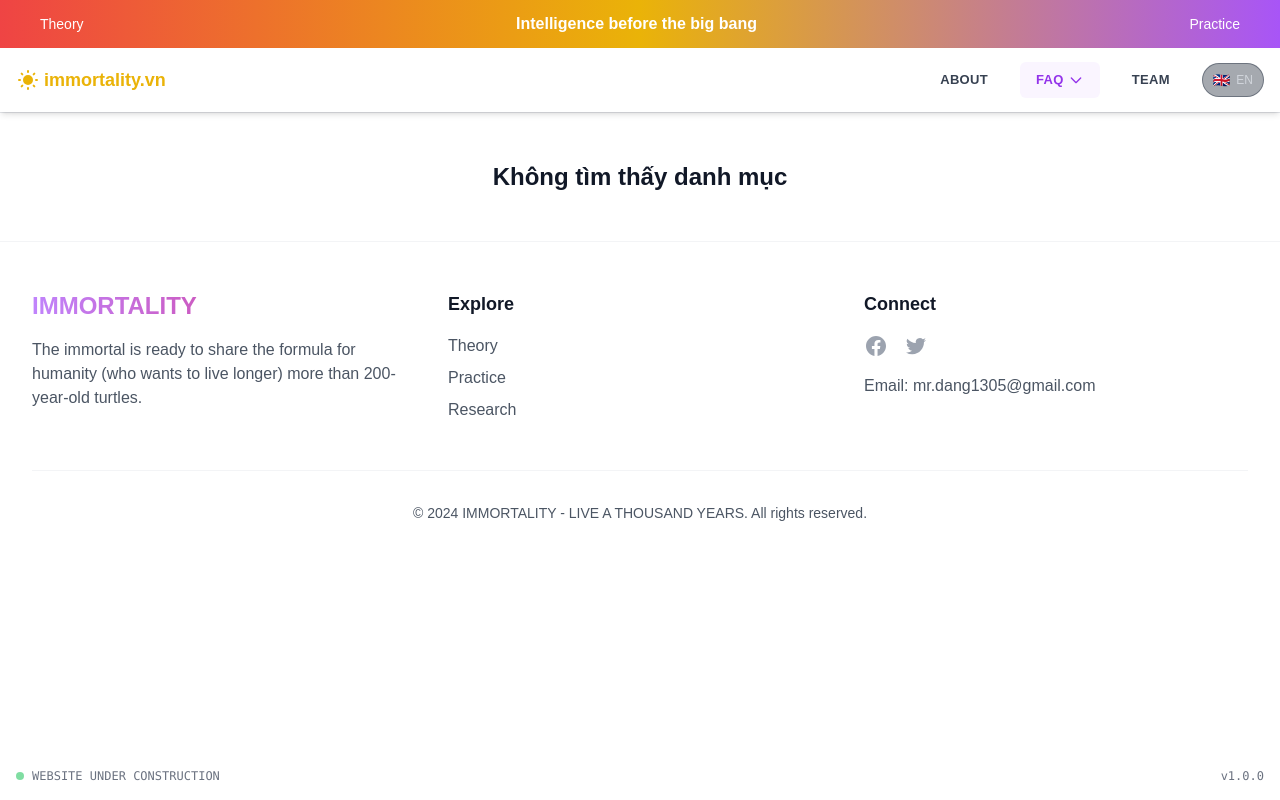
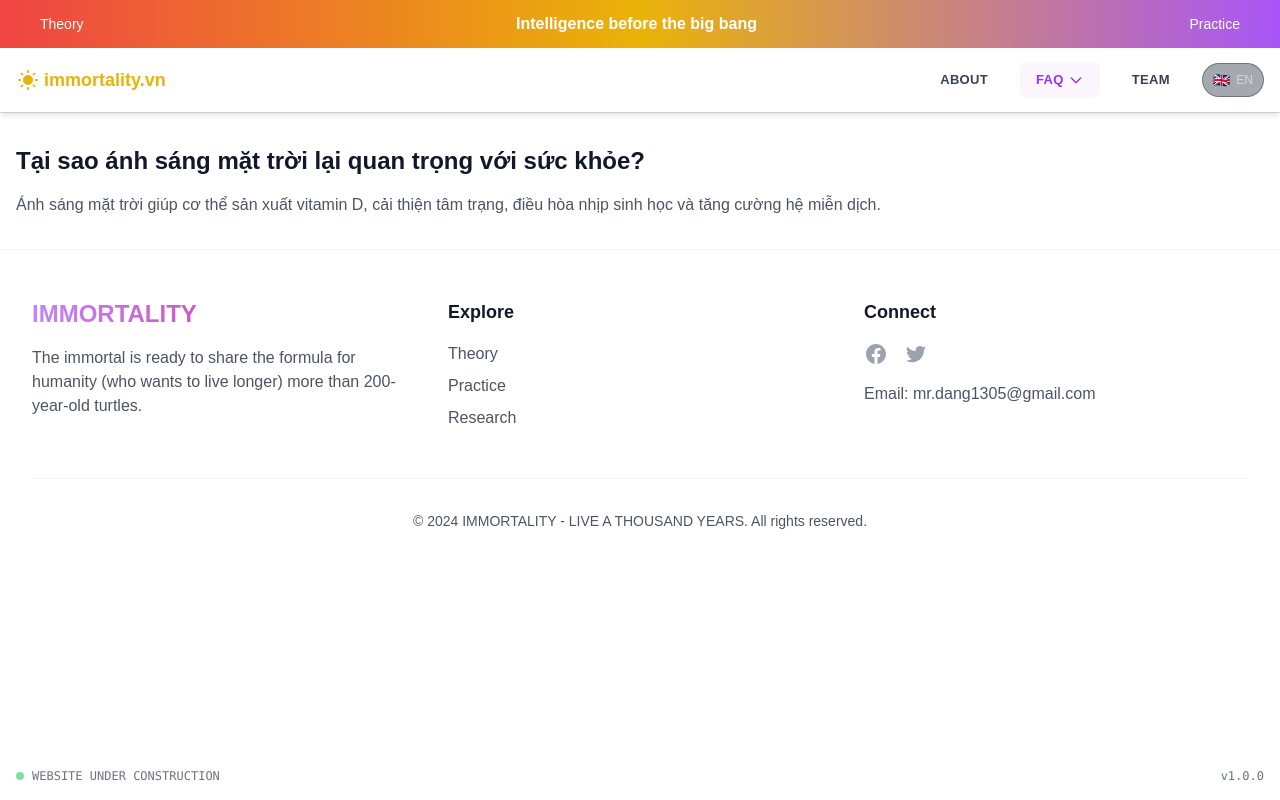
Before and after one commit to minhdang03/battu, a Next.js app: page /en/questions/anh-sang-mat-troi in a window 1280 px wide. Built offline with nearby package versions, Linux system fonts and the light colour scheme.

Commit message:
Change layout update Vi/en, con loi 3

```diff
--- a/app/[lang]/components/categories/[id]/page.jsx
+++ b/app/[lang]/components/categories/[id]/page.jsx
@@ -1,11 +1,22 @@
-import { categories } from '../../data/categories';
-import QuestionList from '../../Questions/QuestionList';
+import { getTranslations } from '../../../../config/i18n'
+import questions from '../../data/questions'
+import QuestionList from '../../Questions/QuestionList'
 
-export default function CategoryPage({ params }) {
-  const category = categories.find(cat => cat.id === params.id);
+export function generateStaticParams() {
+  return questions.categories.map((category) => ({
+    id: category.id,
+  }))
+}
+
+export default async function CategoryPage({ params }) {
+  const lang = params?.lang || 'vi'
+  const dict = await getTranslations(lang)
+  const categoryId = params?.id
+
+  const category = questions.categories.find(cat => cat.id === categoryId)
 
   if (!category) {
-    return <div>Category not found</div>;
+    return <div>Category not found</div>
   }
 
   return (
@@ -13,12 +24,7 @@ export default function CategoryPage({ params }) {
       title={category.title}
       description={category.description}
       questions={category.questions}
+      lang={lang}
     />
-  );
+  )
 }
-
-export async function generateStaticParams() {
-  return categories.map((category) => ({
-    id: category.id,
-  }));
-}
--- a/app/[lang]/components/data/questions.js
+++ b/app/[lang]/components/data/questions.js
@@ -1,5 +1,3 @@
-'use client';
-
 const questionCategories = {
   title: "Câu Hỏi Thường Gặp",
   description: "Những câu hỏi phổ biến về phương pháp sống thọ",
@@ -9,11 +7,21 @@ const questionCategories = {
       title: "Sức Khỏe",
       description: "Các câu hỏi về sức khỏe và phương pháp điều trị",
       questions: [
-        "Làm thế nào để tăng cường hệ miễn dịch?",
-        "Phương pháp này có thể chữa được ung thư không?",
-        "Tại sao ánh sáng mặt trời lại quan trọng với sức khỏe?",
-        "Chế độ ăn uống ảnh hưởng như thế nào đến tuổi thọ?",
-        "Làm sao để duy trì sức khỏe tối ưu?"
+        {
+          id: "tang-cuong-mien-dich",
+          title: "Làm thế nào để tăng cường hệ miễn dịch?",
+          answer: "Để tăng cường hệ miễn dịch, bạn cần kết hợp nhiều yếu tố: chế độ ăn uống lành mạnh, tập thể dục đều đặn, ngủ đủ giấc, và giảm stress."
+        },
+        {
+          id: "chua-ung-thu",
+          title: "Phương pháp này có thể chữa được ung thư không?",
+          answer: "Phương pháp này không phải là phương pháp chữa trị ung thư trực tiếp, nhưng có thể hỗ trợ cơ thể phòng ngừa và tăng cường sức đề kháng."
+        },
+        {
+          id: "anh-sang-mat-troi",
+          title: "Tại sao ánh sáng mặt trời lại quan trọng với sức khỏe?",
+          answer: "Ánh sáng mặt trời giúp cơ thể sản xuất vitamin D, cải thiện tâm trạng, điều hòa nhịp sinh học và tăng cường hệ miễn dịch."
+        }
       ]
     },
     {
@@ -21,11 +29,16 @@ const questionCategories = {
       title: "Tinh Thần",
       description: "Các vấn đề về tâm lý và tinh thần",
       questions: [
-        "Làm sao để giảm stress và lo âu?",
-        "Thiền có vai trò gì trong việc kéo dài tuổi thọ?",
-        "Làm thế nào để duy trì sự tích cực?",
-        "Tại sao niềm vui lại quan trọng với sức khỏe?",
-        "Làm sao để cân bằng cuộc sống?"
+        {
+          id: "giam-stress",
+          title: "Làm sao để giảm stress và lo âu?",
+          answer: "Thiền định, yoga, tập thể dục, và duy trì lối sống cân bằng là những phương pháp hiệu quả để giảm stress và lo âu."
+        },
+        {
+          id: "thien-dinh",
+          title: "Thiền có vai trò gì trong việc kéo dài tuổi thọ?",
+          answer: "Thiền giúp giảm stress, cải thiện chất lượng giấc ngủ, tăng cường hệ miễn dịch và làm chậm quá trình lão hóa."
+        }
       ]
     },
     {
@@ -33,11 +46,16 @@ const questionCategories = {
       title: "Môi Trường",
       description: "Tác động của môi trường đến tuổi thọ",
       questions: [
-        "Môi trường sống ảnh hưởng thế nào đến tuổi thọ?",
-        "Làm sao để giảm thiểu tác động của ô nhiễm?",
-        "Nên chọn nơi sinh sống như thế nào?",
-        "Ánh sáng tự nhiên có vai trò gì?",
-        "Không khí sạch quan trọng như thế nào?"
+        {
+          id: "tac-dong-moi-truong",
+          title: "Môi trường sống ảnh hưởng thế nào đến tuổi thọ?",
+          answer: "Môi trường sống ảnh hưởng trực tiếp đến sức khỏe và tuổi thọ thông qua chất lượng không khí, nước, và các yếu tố môi trường khác."
+        },
+        {
+          id: "giam-o-nhiem",
+          title: "Làm sao để giảm thiểu tác động của ô nhiễm?",
+          answer: "Sử dụng máy lọc không khí, uống nước sạch, và tránh các khu vực ô nhiễm là những cách hiệu quả để giảm thiểu tác động của ô nhiễm."
+        }
       ]
     }
   ]
--- a/app/[lang]/components/questions/QuestionList.jsx
+++ b/app/[lang]/components/questions/QuestionList.jsx
@@ -1,62 +1,37 @@
 'use client';
 
-import { useState } from 'react';
+import Link from 'next/link';
 
-export default function QuestionList({ title, description, questions }) {
-  const [openIndex, setOpenIndex] = useState(null);
-
+export default function QuestionList({ title, description, questions, lang }) {
   return (
-    <div className="max-w-4xl mx-auto py-12 sm:py-16 px-4">
+    <div className="py-8">
+      <div className="max-w-7xl mx-auto px-4 sm:px-6 lg:px-8">
         {/* Header */}
         <div className="text-center mb-12">
-        <h1 className="text-3xl sm:text-4xl font-bold bg-gradient-to-r from-purple-400 to-pink-600 bg-clip-text text-transparent mb-4">
+          <h1 className="text-4xl sm:text-5xl font-bold mb-4 bg-gradient-to-r from-blue-500 via-purple-500 to-pink-500 bg-clip-text text-transparent animate-gradient">
             {title}
           </h1>
-        <p className="text-gray-600 max-w-2xl mx-auto">
-          {description}
-        </p>
+          <div className="w-32 h-1.5 bg-gradient-to-r from-blue-500 via-purple-500 to-pink-500 mx-auto rounded-full mb-6"></div>
+          <p className="text-gray-600 text-xl">{description}</p>
         </div>
 
-      {/* Questions */}
-      <div className="space-y-4">
+        {/* Questions Grid */}
+        <div className="grid gap-6 md:grid-cols-2 lg:grid-cols-3">
           {questions.map((question, index) => (
-          <div
-            key={index}
-            className="bg-white rounded-xl shadow-md hover:shadow-lg transition-shadow duration-200"
+            <Link
+              key={question.id}
+              href={`/${lang}/questions/${question.id}`}
+              className="group block p-6 bg-white rounded-xl shadow-lg hover:shadow-xl transition-all duration-200"
             >
-            <button
-              onClick={() => setOpenIndex(openIndex === index ? null : index)}
-              className="w-full px-6 py-4 text-left flex justify-between items-center"
-            >
-              <span className="text-gray-900 font-medium pr-4">{question}</span>
-              <svg
-                className={`w-5 h-5 text-gray-500 transform transition-transform duration-200
-                  ${openIndex === index ? 'rotate-180' : ''}`}
-                fill="none"
-                viewBox="0 0 24 24"
-                stroke="currentColor"
-              >
-                <path
-                  strokeLinecap="round"
-                  strokeLinejoin="round"
-                  strokeWidth={2}
-                  d="M19 9l-7 7-7-7"
-                />
-              </svg>
-            </button>
-
-            {openIndex === index && (
-              <div className="px-6 pb-4">
-                <div className="pt-4 border-t">
-                  <p className="text-gray-600">
-                    {/* Nội dung câu trả lời sẽ được thêm sau */}
-                    Đang cập nhật nội dung chi tiết...
+              <h3 className="text-lg font-semibold text-gray-900 group-hover:text-blue-600 transition-colors">
+                {question.title}
+              </h3>
+              <p className="mt-2 text-gray-600 line-clamp-3">
+                {question.excerpt || question.answer}
               </p>
+            </Link>
+          ))}
         </div>
-              </div>
-            )}
-          </div>
-        ))}
       </div>
     </div>
   );
--- a/app/[lang]/questions/[id]/page.jsx
+++ b/app/[lang]/questions/[id]/page.jsx
@@ -1,29 +1,27 @@
 'use client';
 
-import { useState } from 'react';
-import questionCategories from '../../components/data/questions';
-import QuestionList from '../../components/Questions/QuestionList';
+import { getTranslationsSync } from '../../../config/i18n'
+import questionCategories from '../../components/data/questions'
 
-export default function CategoryPage({ params }) {
-  const [category] = useState(() =>
-    questionCategories.categories.find(cat => cat.id === params.id)
-  );
+export default function QuestionPage({ params }) {
+  const lang = params?.lang || 'vi'
+  const dict = getTranslationsSync(lang)
+  const questionId = params?.id
 
-  if (!category) {
-    return (
-      <div className="max-w-4xl mx-auto py-12 px-4 text-center">
-        <h1 className="text-2xl font-bold text-gray-900">
-          Không tìm thấy danh mục
-        </h1>
-      </div>
-    );
+  // Tìm câu hỏi theo ID
+  const category = questionCategories.categories.find(cat =>
+    cat.questions.some(q => q.id === questionId)
+  )
+  const question = category?.questions.find(q => q.id === questionId)
+
+  if (!question) {
+    return <div>Question not found</div>
   }
 
   return (
-    <QuestionList
-      title={category.title}
-      description={category.description}
-      questions={category.questions}
-    />
-  );
+    <div className="py-8">
+      <h1 className="text-2xl font-bold mb-4">{question.title}</h1>
+      <p className="text-gray-600">{question.answer}</p>
+    </div>
+  )
 }
```
Lines whose indentation alone changed are shown as unchanged.
